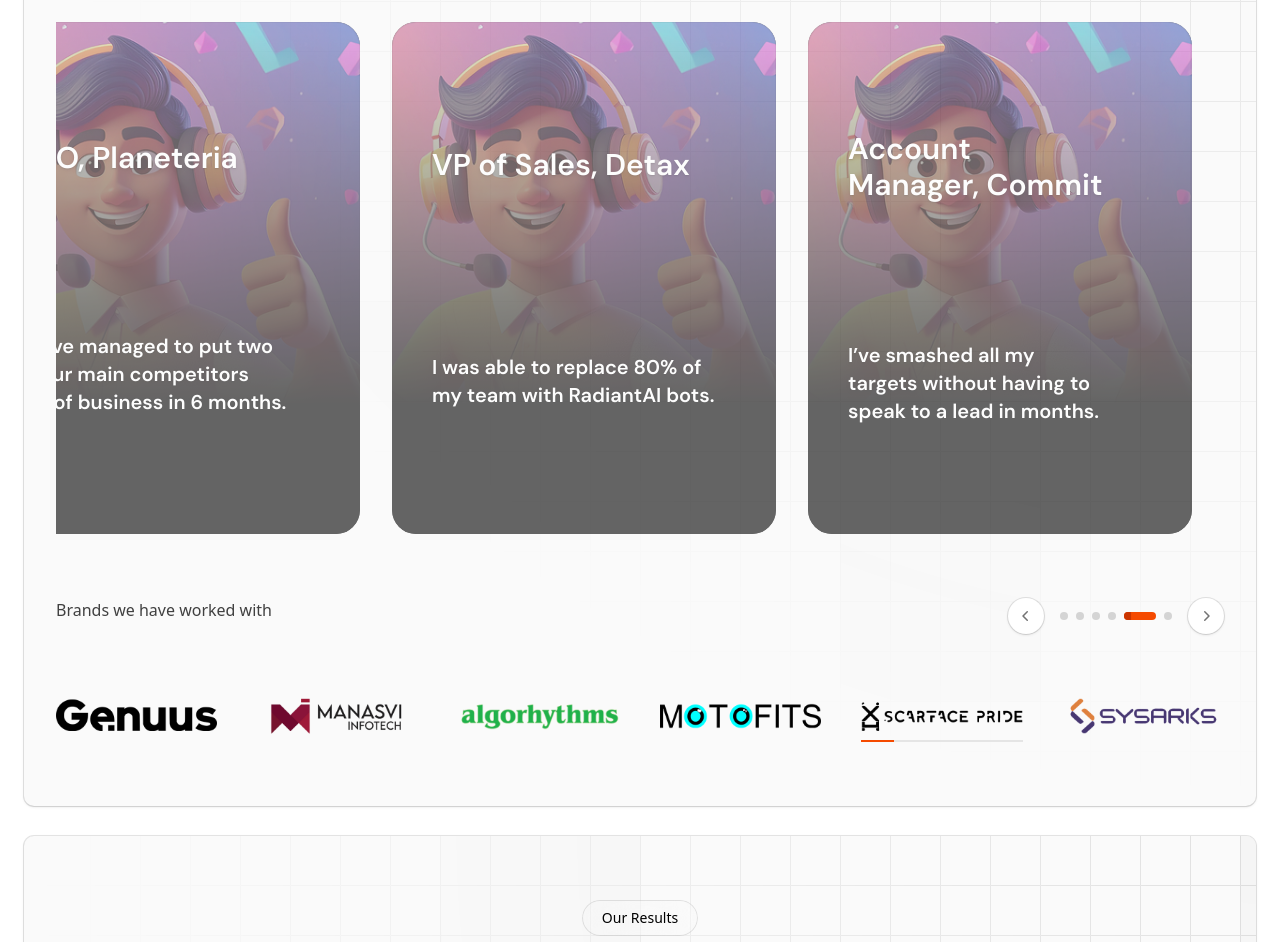
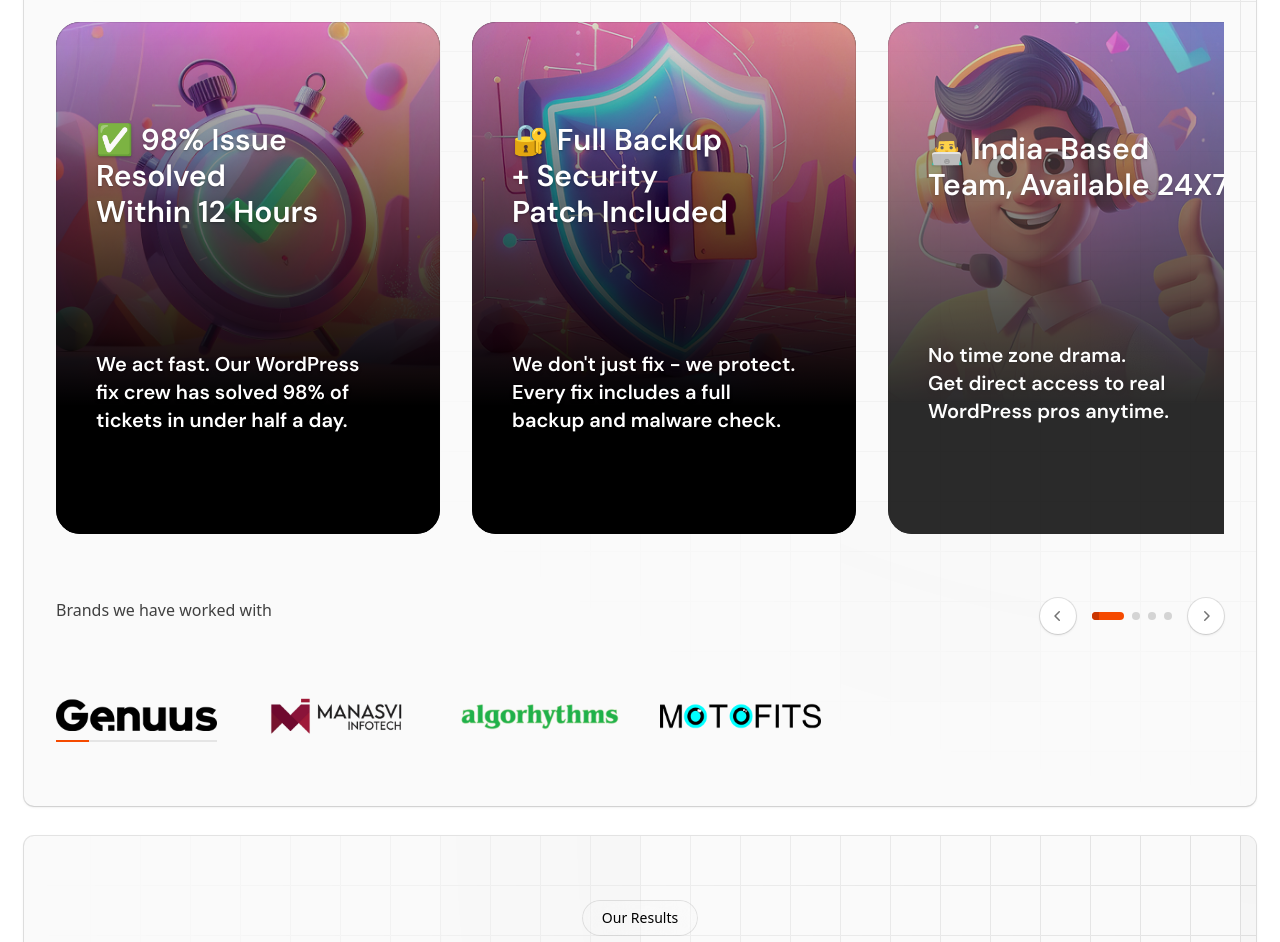
Before and after one commit to 0x1Shub/WebCyper-Wordpress-Landing, a Next.js app: page / in a window 1280 px wide. Shown: the part 2420-3362 px from the top of the page. Built offline with nearby package versions, Linux system fonts and the light colour scheme.

Commit message:
Updated Customer Cards

```diff
--- a/src/components/choose-us.tsx
+++ b/src/components/choose-us.tsx
@@ -40,30 +40,30 @@
     id: 3,
     img: '/images/our_customer.png',
     title: '👨‍💻 India-Based Team, Available 24X7',
-    quote: 'No time zone drama. Get direct access to real WordPress pros anytime',
+    quote: 'No time zone drama. Get direct access to real WordPress pros anytime.',
     companyLogo: '/images/company/slimkm_logo.png',
   },
   {
     id: 4,
-    img: '/images/our_customer.png',
-    title: 'CSO, Planeteria',
-    quote: 'We’ve managed to put two of our main competitors out of business in 6 months.',
+    img: '/images/safe_guard.png',
+    title: '🚫 No Fix? No Fee.',
+    quote: "You don't pay unless we deliver. That's our promise.",
     companyLogo: '/images/company/motofits_logo.png',
   },
-  {
-    id: 5,
-    img: '/images/our_customer.png',
-    title: 'VP of Sales, Detax',
-    quote: 'I was able to replace 80% of my team with RadiantAI bots.',
-    companyLogo: '/images/company/scarface_logo.png',
-  },
-  {
-    id: 6,
-    img: '/images/our_customer.png',
-    title: 'Account Manager, Commit',
-    quote: 'I’ve smashed all my targets without having to speak to a lead in months.',
-    companyLogo: '/images/company/sysarks_logo.png',
-  },
+  // {
+  //   id: 5,
+  //   img: '/images/our_customer.png',
+  //   title: 'VP of Sales, Detax',
+  //   quote: 'I was able to replace 80% of my team with RadiantAI bots.',
+  //   companyLogo: '/images/company/scarface_logo.png',
+  // },
+  // {
+  //   id: 6,
+  //   img: '/images/our_customer.png',
+  //   title: 'Account Manager, Commit',
+  //   quote: 'I’ve smashed all my targets without having to speak to a lead in months.',
+  //   companyLogo: '/images/company/sysarks_logo.png',
+  // },
 ];
 
 
```
Also changed, not shown: public/images/safe_guard.png (added).
